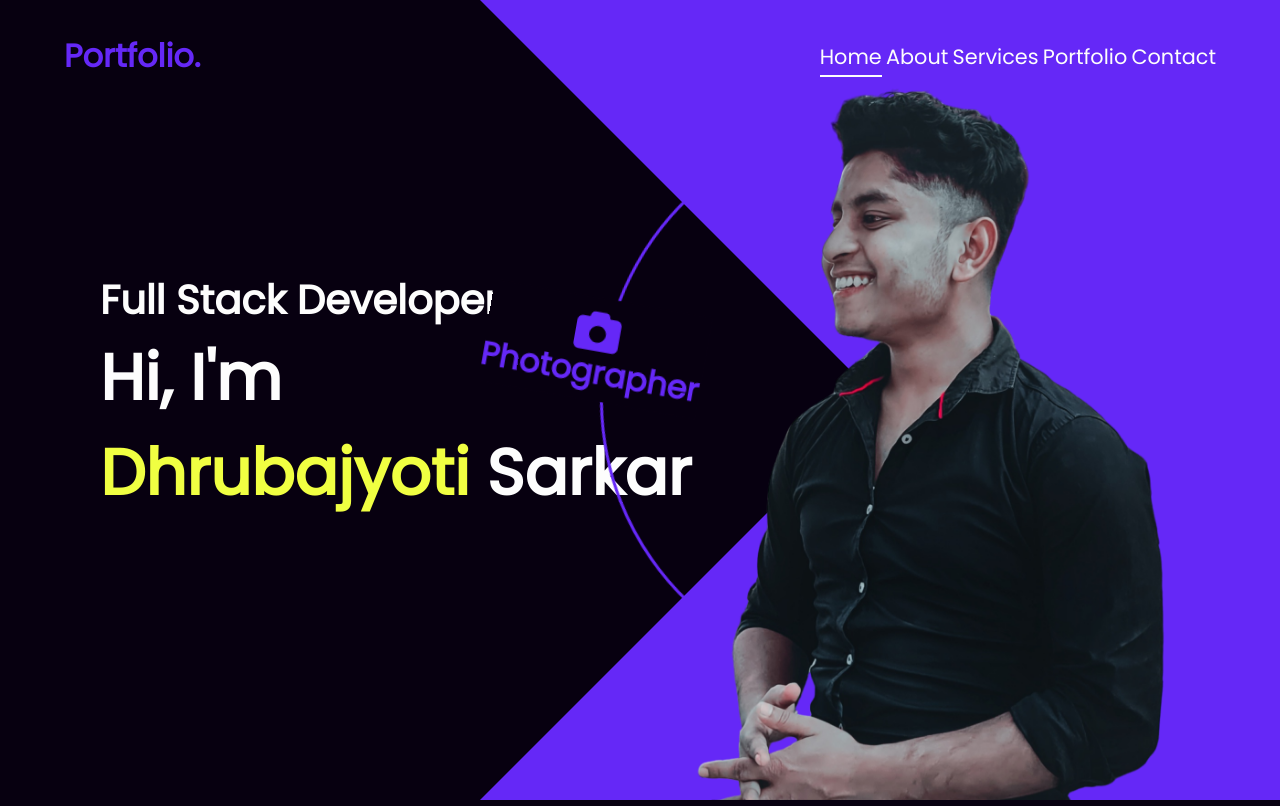
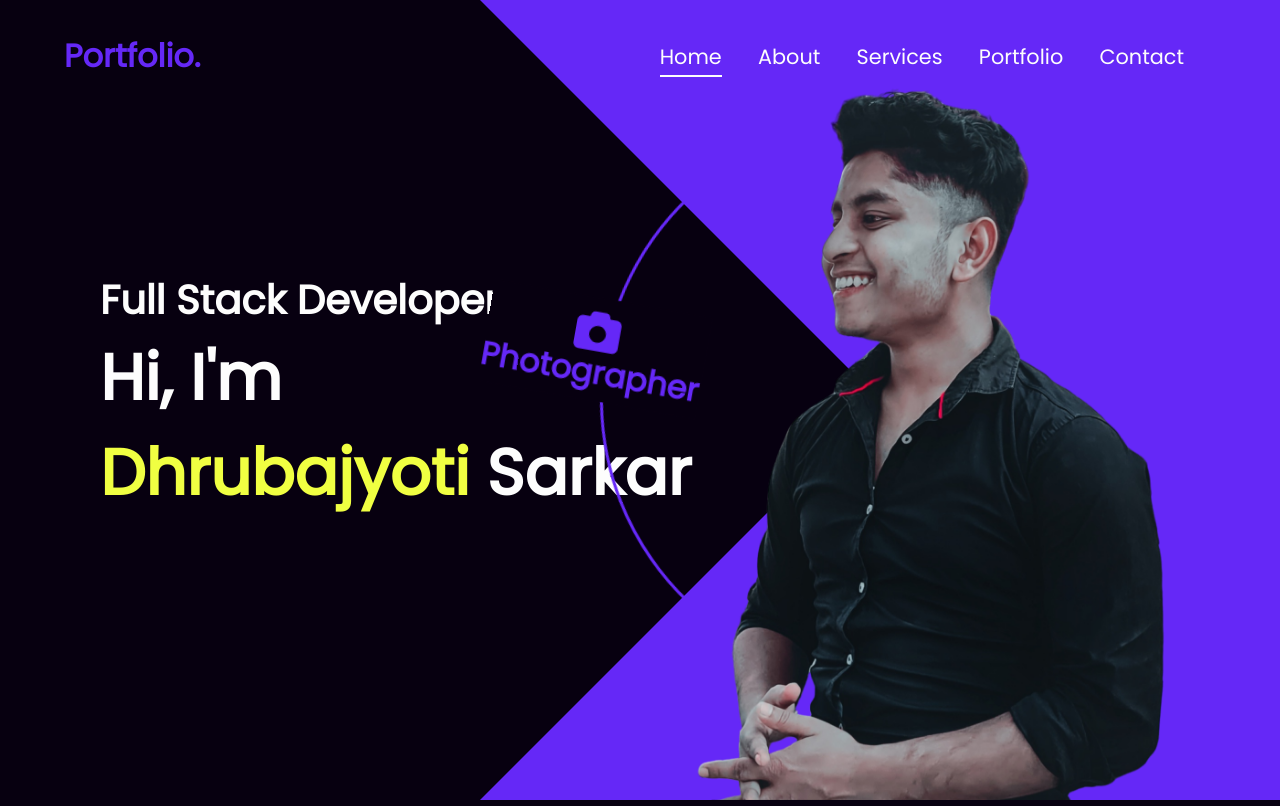
Before and after one commit to dhruba99/personal-portfolio, a plain HTML site: page index.html in a window 1280 px wide. Shown: the top 806 px of the page. Drawn offline with nearby package versions, Linux system fonts and the light colour scheme.

Commit message:
Update style.css

```diff
--- a/style.css
+++ b/style.css
@@ -52,11 +52,7 @@ body{
     font-size: 1.3rem;
     color: var(--white-color);
     font-weight: 500;
-<<<<<<< HEAD
     margin-right: 2rem;
-=======
-    margin-right: 2.2rem;
->>>>>>> 6748b82b6ea3b8af9bfabf8bf82daf3954e33e18
 }
 
 .header.sticky .navbar a{
```
